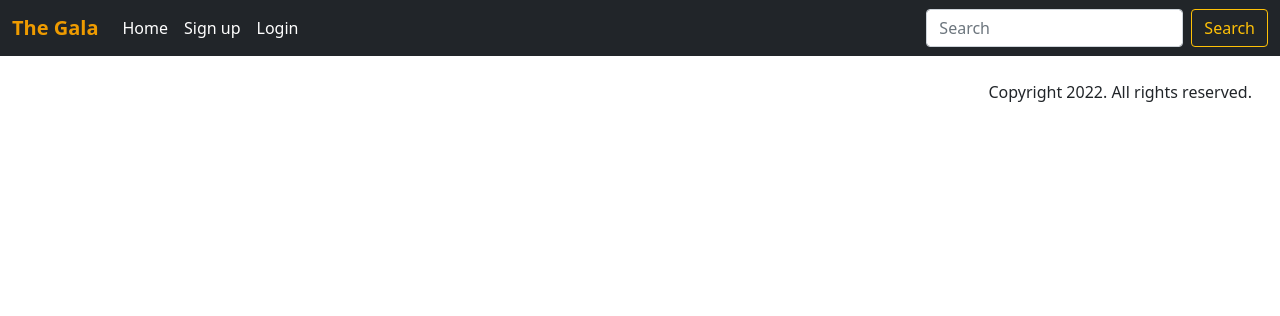
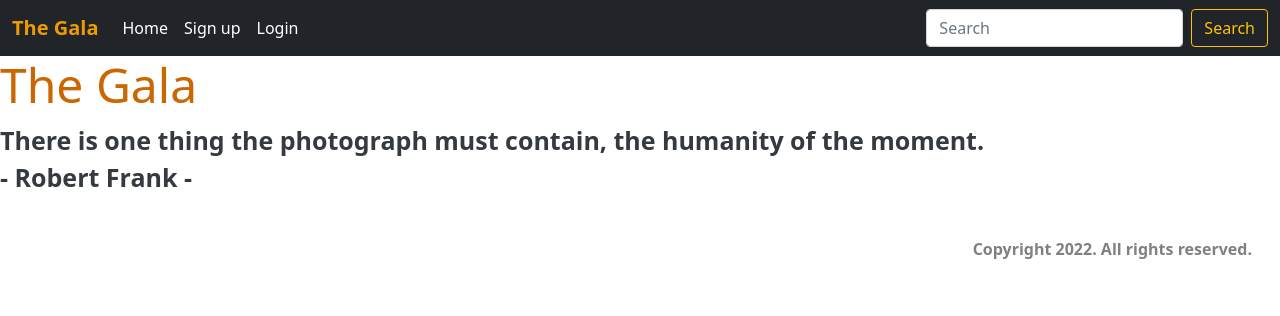
Before and after one commit to mwikalikyalo/photo-django, a Django app: template templates/index.html in a window 1280 px wide. Shown: the top 316 px of the page. Run offline with Django 4.2, Linux system fonts and the light colour scheme; the template is opened without the code that fills it, so the values that code supplies are empty; some libraries are stand-ins or nearby versions.

Commit message:
Add the home page

```diff
--- a/templates/includes/footer.html
+++ b/templates/includes/footer.html
@@ -1,5 +1,6 @@
 <footer style="clear:both" class="py-4 px-3">
   <div class="mx-0 row align-items-center">
-    <span class="text-end col"> Copyright 2022. All rights reserved. </span>
+    <span class="text-end col" style="font-weight: 800; color: grey;">
+      Copyright 2022. All rights reserved. </span>
 </div>
 </footer>
--- a/templates/index.html
+++ b/templates/index.html
@@ -1,6 +1,18 @@
 {% extends "base.html" %}
 
 {% block content %}
-
+<head>
+  <link href="https://cdn.jsdelivr.net/npm/bootstrap@5.0.2/dist/css/bootstrap.min.css" rel="stylesheet" integrity="sha384-EVSTQN3/azprG1Anm3QDgpJLIm9Nao0Yz1ztcQTwFspd3yD65VohhpuuCOmLASjC" crossorigin="anonymous">
+  <link rel="stylesheet" href="index.css">
+  <title>The Gala</title>
+</head>
+<body>
+<div class="bg-image"></div>
+  <div class="bg-text">
+    <h2 style="font-size: 3em; color: #ca6702;">The Gala</h2>
+    <p style="font-size: 25px; color: #343a40; font-weight: 600;">There is one thing the photograph must contain, the humanity of the moment.<br>
+      - Robert Frank -</p>
+  </div>
+</body>
 
 {% endblock %}
```
